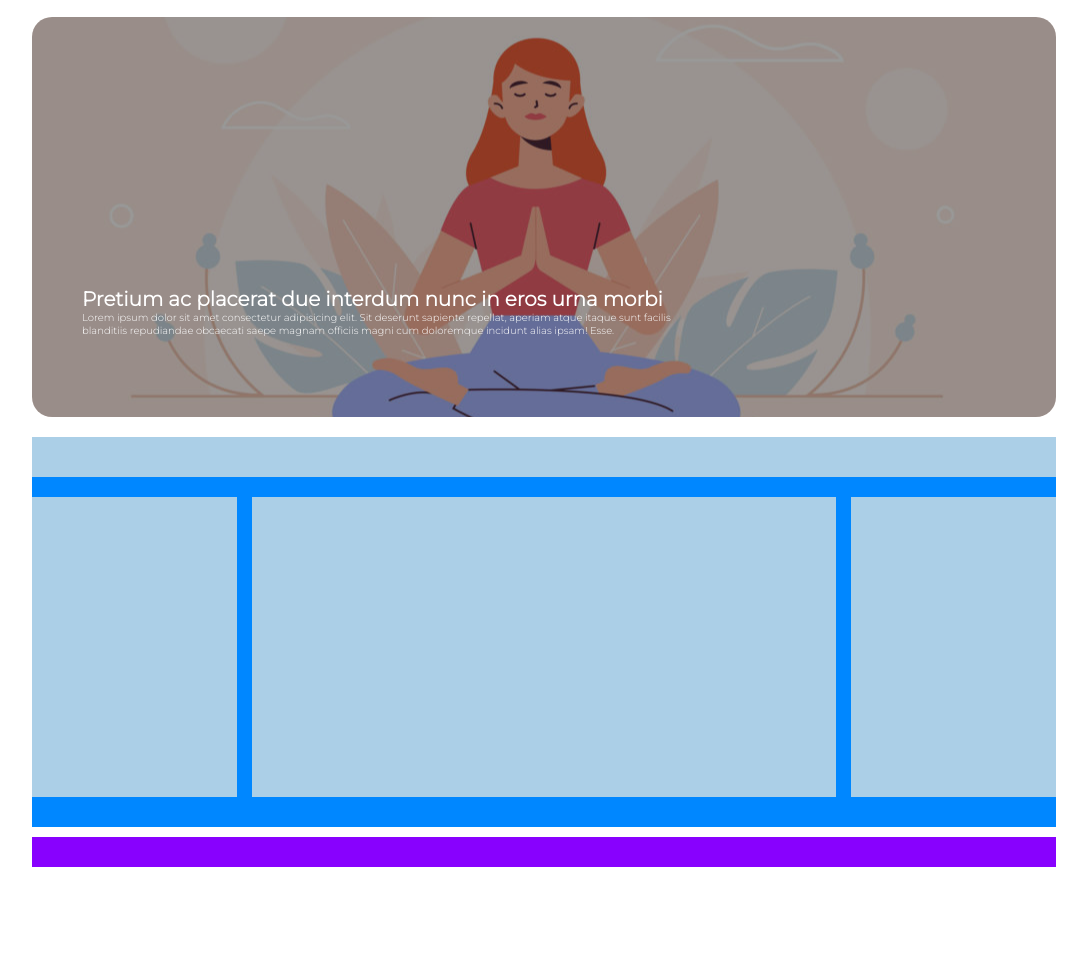
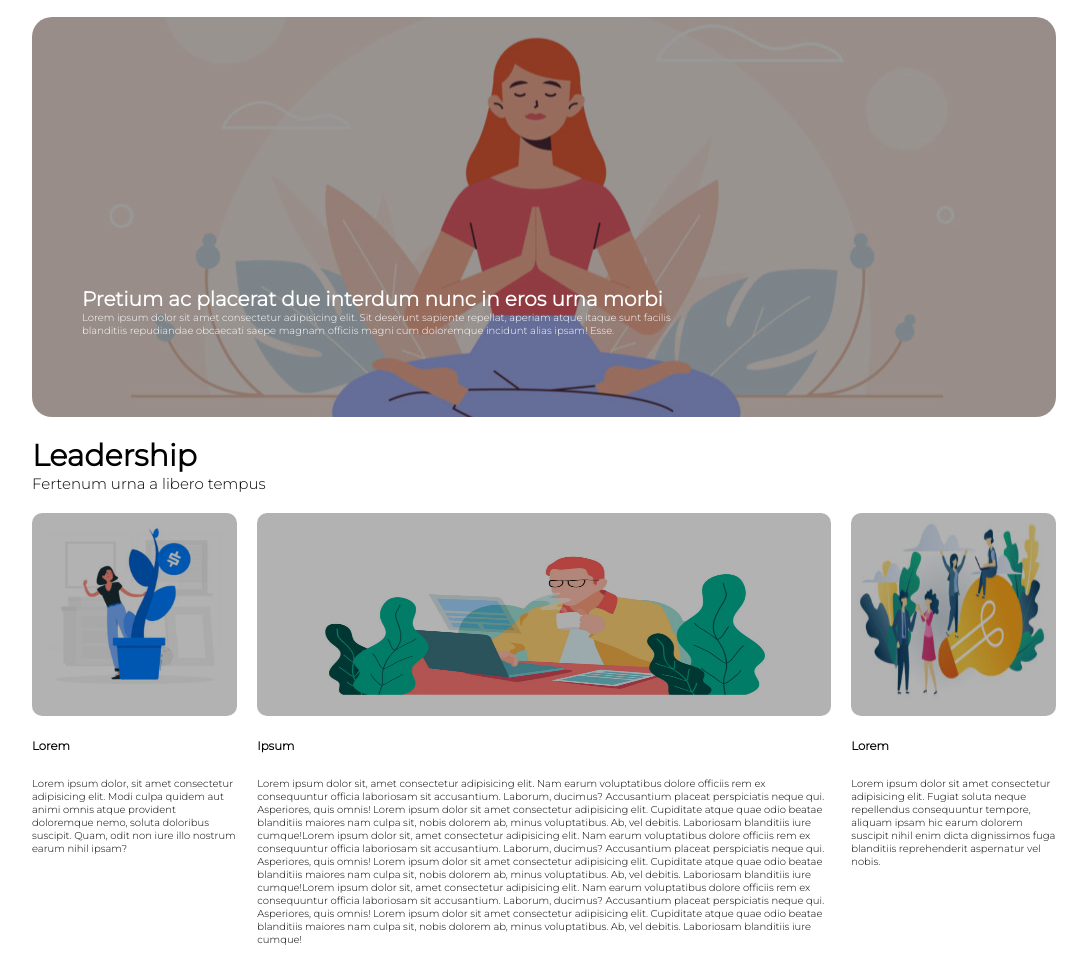
Before and after one commit to francescoP02/cartella-repo-htmlcss-wp, a plain HTML site: page index.html in a window 1280 px wide. Shown: the part 101-1057 px from the top of the page, without its empty margins (96-1183 px from the left). Before the commit the page ends 968 px from the top, so only its background shows below. Drawn offline with Linux system fonts and the light colour scheme.

Commit message:
Added body with img

```diff
--- a/css/style.css
+++ b/css/style.css
@@ -28,9 +28,6 @@
     margin-bottom: 2em;
 }
 
-.l-blue {
-    background-color: #abcfe7;
-}
 
 .column {
     margin-bottom: 3em;
@@ -104,37 +101,72 @@ ul {
     color: white;
 }
 
+
+/* BODY TITLE */
+
+.b-title {
+    font-size: 3em;
+}
+
+.b-span {
+    font-size: 1.5em;
+}
+
+.b-text {
+    padding-bottom: 2em;
+}
+
 /* CLEARFIX */
 
-.clearfix {
-    background-color: #0087ff;
-}
 
 /* COLUMN */
 
-.title {
-    height: 40px;
+.column {
+    position: relative;
 }
 
+.side-img , .central-img {
+    height: 20em;
+}
+
+
+
 .side {
-    height: 300px;
     width: 20%;
     float: left;
 
 }
 
 .centre {
-    height: 300px;
-    width: calc(60% - 30px);
+    width: calc(60% - 4%);
     float: left;
-    margin: 0 15px;
+    margin: 0 2%;
 }
+
+.c-img {
+    position: relative;
+}
+
+
+.c-img::before {
+    content: "";
+    position: absolute;
+    top: 0;
+    left: 0;
+    width: 100%;
+    height: 100%;
+    background-color: rgba(0, 0, 0, .3);
+    border-radius: 10px;
+}
+
+.c-title {
+    padding: 2em 0;
+}
+
 
 /* FOOTER */
 
 .footer-v {
-    background-color: rgb(136, 1, 254);
-    height: 30px;
     width: 100%;
     margin-top: 10px;
 }
--- a/index.html
+++ b/index.html
@@ -45,21 +45,54 @@
 
             </div>
 
+            <div class="b-text">
+                <h1 class="b-title">Leadership</h1>
+
+                <span class="b-span">Fertenum urna a libero tempus</span>
+            </div>
+
             <div class="clearfix">
 
-                <div class="title l-blue mb-2">
+
+                <div class="side column">
+
+                    <div class="c-img">
+                        <img class="side-img" src="img/img-1.jpg" alt="Left Image">
+                    </div>
+
+                    <h3 class="c-title">Lorem</h3>
+
+                    <span class="c-text">Lorem ipsum dolor, sit amet consectetur adipisicing elit. Modi culpa quidem aut animi omnis atque provident doloremque nemo, soluta doloribus suscipit. Quam, odit non iure illo nostrum earum nihil ipsam?</span>
 
                 </div>
 
-                <div class="side column l-blue">
+                <div class="centre column">
+
+                    <div class="c-img">
+
+                        <img class="central-img" src="img/banner-2.jpg" alt="Central Image">
+
+                    </div>
+
+
+                    <h3 class="c-title">Ipsum</h3>
+
+                    <span class="c-text">Lorem ipsum dolor sit, amet consectetur adipisicing elit. Nam earum voluptatibus dolore officiis rem ex consequuntur officia laboriosam sit accusantium. Laborum, ducimus? Accusantium placeat perspiciatis neque qui. Asperiores, quis omnis! Lorem ipsum dolor sit amet consectetur adipisicing elit. Cupiditate atque quae odio beatae blanditiis maiores nam culpa sit, nobis dolorem ab, minus voluptatibus. Ab, vel debitis. Laboriosam blanditiis iure cumque!Lorem ipsum dolor sit, amet consectetur adipisicing elit. Nam earum voluptatibus dolore officiis rem ex consequuntur officia laboriosam sit accusantium. Laborum, ducimus? Accusantium placeat perspiciatis neque qui. Asperiores, quis omnis! Lorem ipsum dolor sit amet consectetur adipisicing elit. Cupiditate atque quae odio beatae blanditiis maiores nam culpa sit, nobis dolorem ab, minus voluptatibus. Ab, vel debitis. Laboriosam blanditiis iure cumque!Lorem ipsum dolor sit, amet consectetur adipisicing elit. Nam earum voluptatibus dolore officiis rem ex consequuntur officia laboriosam sit accusantium. Laborum, ducimus? Accusantium placeat perspiciatis neque qui. Asperiores, quis omnis! Lorem ipsum dolor sit amet consectetur adipisicing elit. Cupiditate atque quae odio beatae blanditiis maiores nam culpa sit, nobis dolorem ab, minus voluptatibus. Ab, vel debitis. Laboriosam blanditiis iure cumque!</span>
 
                 </div>
 
-                <div class="centre column l-blue">
+                <div class="side column">
 
-                </div>
 
-                <div class="side column l-blue">
+                    <div class="c-img">
+                        <img class="side-img" src="img/img-3.jpg" alt="Right Image">
+
+                    </div>
+
+                    <h3 class="c-title">Lorem</h3>
+
+                    <span class="c-text">Lorem ipsum dolor sit amet consectetur adipisicing elit. Fugiat soluta neque repellendus consequuntur tempore, aliquam ipsam hic earum dolorem suscipit nihil enim dicta dignissimos fuga blanditiis reprehenderit aspernatur vel nobis.</span>
+
 
                 </div>
             </div>
```
